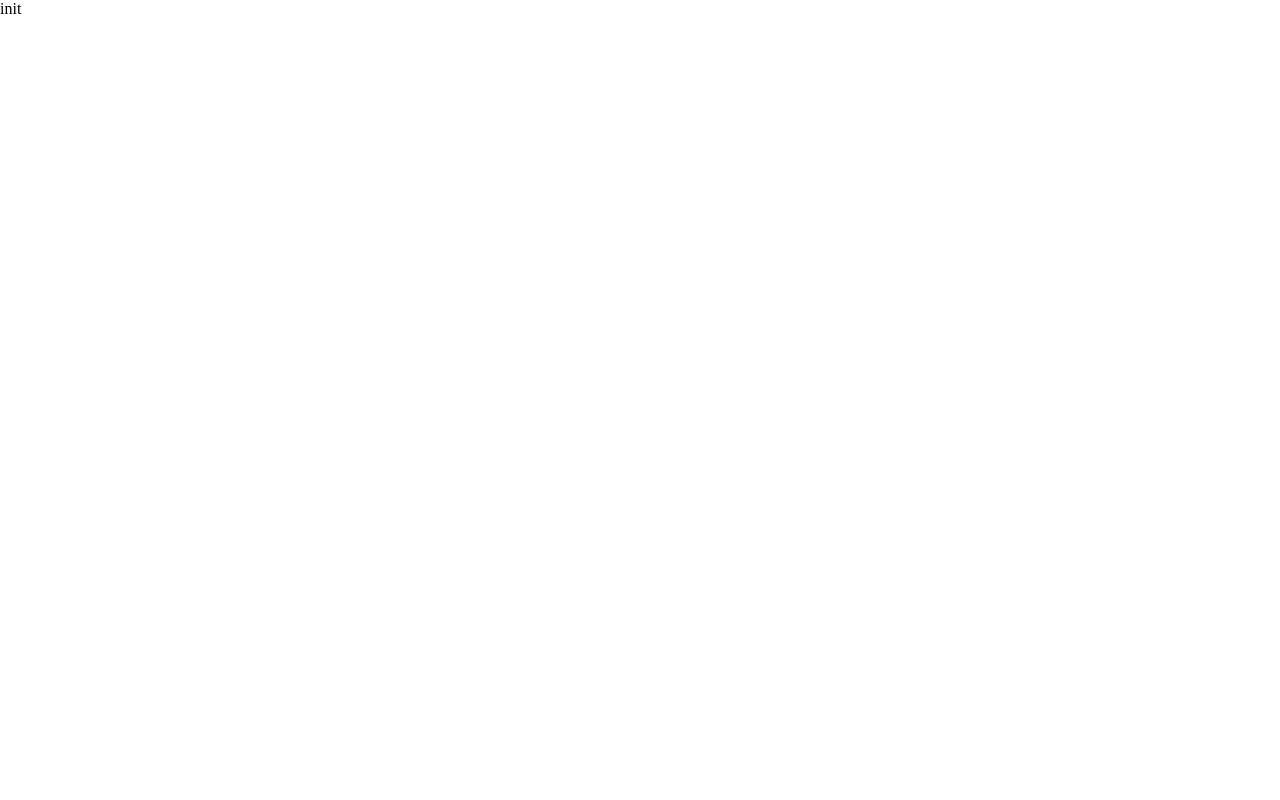
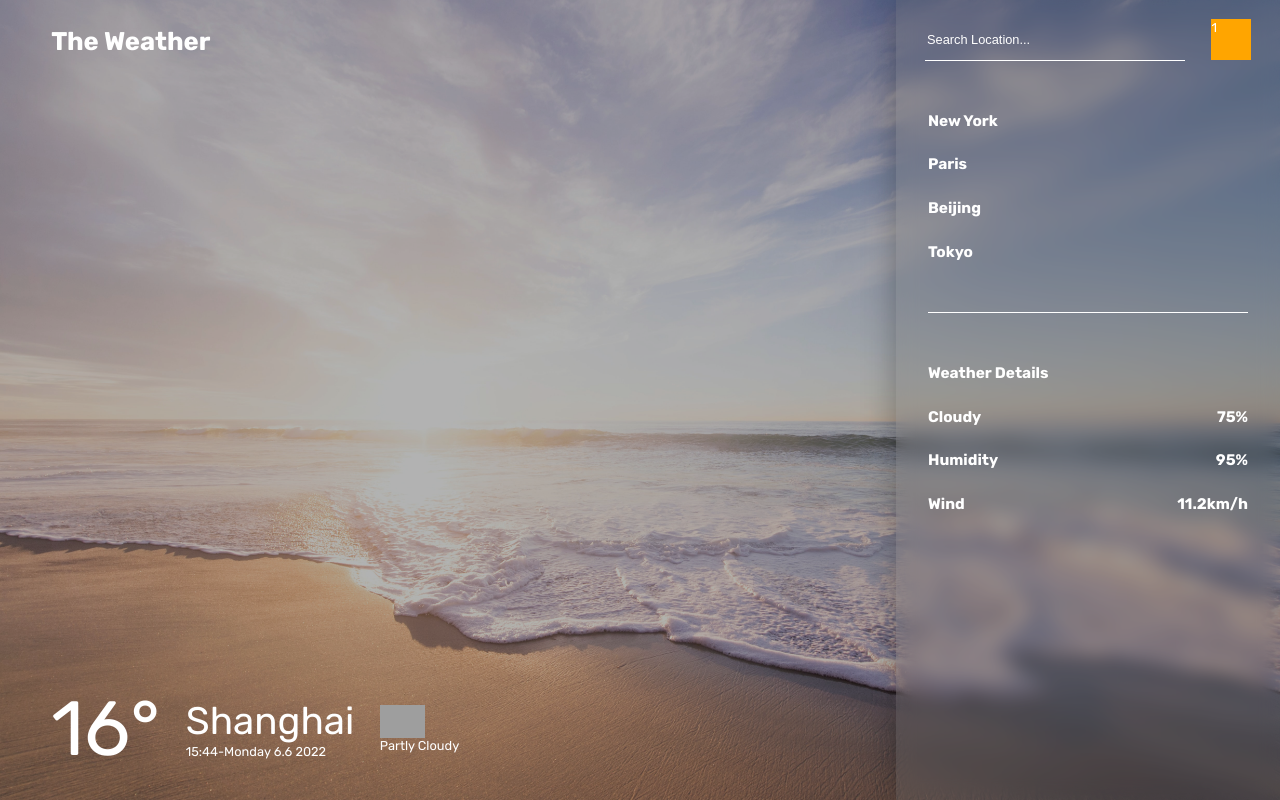
Before and after one commit to plus-86/weather, a Vue app: page / in a window 1280 px wide. Built offline with nearby package versions, Linux system fonts and the light colour scheme; grey boxes are pictures that could not be loaded.

Commit message:
response page for pc

```diff
--- a/src/App.vue
+++ b/src/App.vue
@@ -5,9 +5,18 @@
 </template>
 
 <style lang="scss">
-body {
-  margin: 0;
-  padding: 0;
-  box-sizing: border-box;
+html {
+  font-size: 1vw;
+  body {
+    margin: 0;
+    padding: 0;
+    box-sizing: border-box;
+    font-family: 'Rubik', sans-serif;
+    ul {
+      list-style: none;
+      margin: 0;
+      padding: 0;
+    }
+  }
 }
 </style>
--- /dev/null
+++ b/src/assets/css/globalStyle.scss
@@ -0,0 +1,2 @@
+// font-family
+@import url('https://fonts.googleapis.com/css2?family=Rubik:ital,wght@0,300;0,400;0,500;0,600;0,700;0,800;0,900;1,300;1,400;1,500;1,600;1,700;1,800;1,900&display=swap');
--- a/src/main.js
+++ b/src/main.js
@@ -3,11 +3,11 @@ import App from './App.vue'
 import './registerServiceWorker'
 import router from './router'
 import store from './store'
-
+import '@/assets/css/globalStyle.scss'
 Vue.config.productionTip = false
 
 new Vue({
   router,
   store,
-  render: h => h(App)
+  render: (h) => h(App)
 }).$mount('#app')
--- a/src/views/Home.vue
+++ b/src/views/Home.vue
@@ -1,5 +1,58 @@
 <template>
-  <div class="Home">init</div>
+  <div class="Home">
+    <div class="cover">
+      <div class="left">
+        <h3 class="brand">The Weather</h3>
+        <div class="info">
+          <div class="l">16°</div>
+          <div class="m">
+            <div class="city">Shanghai</div>
+            <div class="time">15:44-Monday 6.6 2022</div>
+          </div>
+          <div class="r">
+            <div class="icon">
+              <img
+                src="//cdn.weatherapi.com/weather/64x64/day/113.png"
+                alt=""
+              />
+            </div>
+            <div class="weatherState">Partly Cloudy</div>
+          </div>
+        </div>
+      </div>
+      <div class="right">
+        <div class="search">
+          <input type="text" placeholder="Search Location..." />
+          <div class="searchButton">1</div>
+        </div>
+        <div class="hotCity">
+          <ul>
+            <li>New York</li>
+            <li>Paris</li>
+            <li>Beijing</li>
+            <li>Tokyo</li>
+          </ul>
+        </div>
+        <div class="weatherDetails">
+          <ul>
+            <li><div class="title">Weather Details</div></li>
+            <li>
+              <div class="title">Cloudy</div>
+              <div class="value">75%</div>
+            </li>
+            <li>
+              <div class="title">Humidity</div>
+              <div class="value">95%</div>
+            </li>
+            <li>
+              <div class="title">Wind</div>
+              <div class="value">11.2km/h</div>
+            </li>
+          </ul>
+        </div>
+      </div>
+    </div>
+  </div>
 </template>
 
 <script>
@@ -7,11 +60,116 @@ export default {}
 </script>
 
 <style scoped lang="scss">
-.background {
-  min-height: 100vh;
+.Home {
+  color: #fff;
   background-position: center;
   background-repeat: no-repeat;
   background-size: cover;
   background-image: url('@/assets/img/day/day-clear.jpg');
+  .cover {
+    min-height: 100vh;
+    background: rgba(0, 0, 0, 0.3);
+    display: flex;
+    justify-content: space-between;
+    .left {
+      display: flex;
+      flex-direction: column;
+      justify-content: space-between;
+
+      .brand {
+        font-size: 2rem;
+        margin-left: 4rem;
+      }
+      .info {
+        display: flex;
+        align-items: center;
+        margin-bottom: 2rem;
+        margin-left: 4rem;
+        .l {
+          font-size: 6rem;
+        }
+        .m {
+          margin: 0 2rem;
+          .city {
+            font-size: 3rem;
+          }
+          .time {
+            font-size: 1rem;
+          }
+        }
+        .r {
+          .icon {
+            img {
+              display: block;
+              width: 3.5rem;
+            }
+          }
+          .weatherState {
+            font-size: 1rem;
+          }
+        }
+      }
+    }
+    .right {
+      display: flex;
+      flex-direction: column;
+      align-items: center;
+      background: rgba(110, 110, 110, 0.25);
+      box-shadow: 0 8px 32px 0 rgba(0, 0, 0, 0.3);
+      backdrop-filter: blur(10px);
+      width: 30vw;
+      .search {
+        display: flex;
+        margin-top: 1.5rem;
+        input {
+          height: 3rem;
+          width: 20rem;
+          background-color: rgba(0, 0, 0, 0);
+          color: #fff;
+          border: none;
+          border-bottom: 1px solid #fff;
+          margin-right: 2rem;
+        }
+        input::placeholder {
+          color: #fff;
+          font-size: 1rem;
+        }
+        input:focus {
+          outline: none;
+        }
+        .searchButton {
+          background-color: orange;
+          width: 3rem;
+          height: 3rem;
+          border: 1.5px solid orange;
+        }
+      }
+      .hotCity {
+        ul {
+          padding: 2rem 0;
+          border-bottom: 1px solid #fff;
+          li {
+            margin: 2rem 0;
+            width: 25rem;
+            font-size: 1.2rem;
+            font-weight: bold;
+          }
+        }
+      }
+      .weatherDetails {
+        ul {
+          padding: 2rem 0;
+          li {
+            margin: 2rem 0;
+            width: 25rem;
+            font-size: 1.2rem;
+            font-weight: bold;
+            display: flex;
+            justify-content: space-between;
+          }
+        }
+      }
+    }
+  }
 }
 </style>
```
